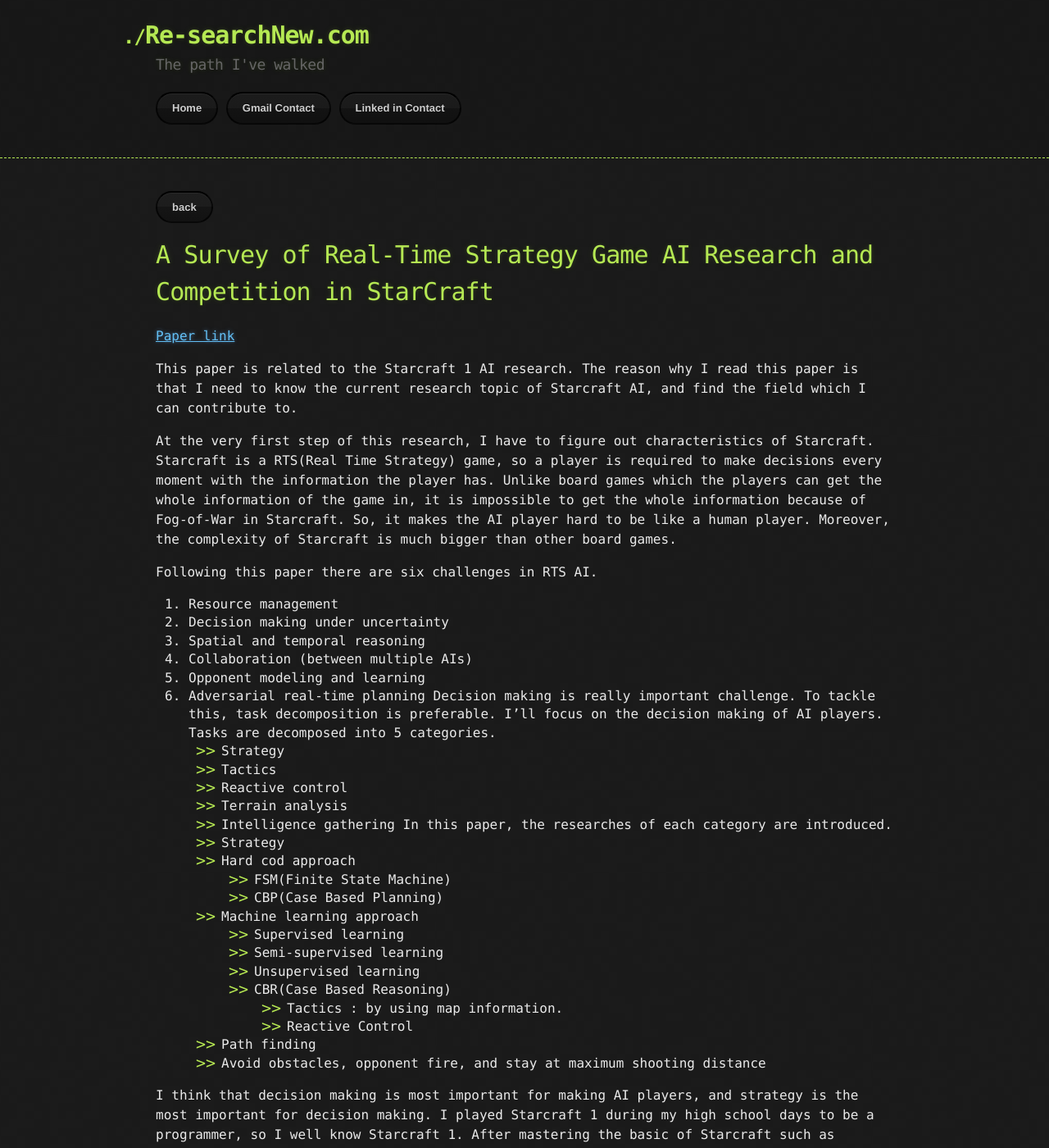
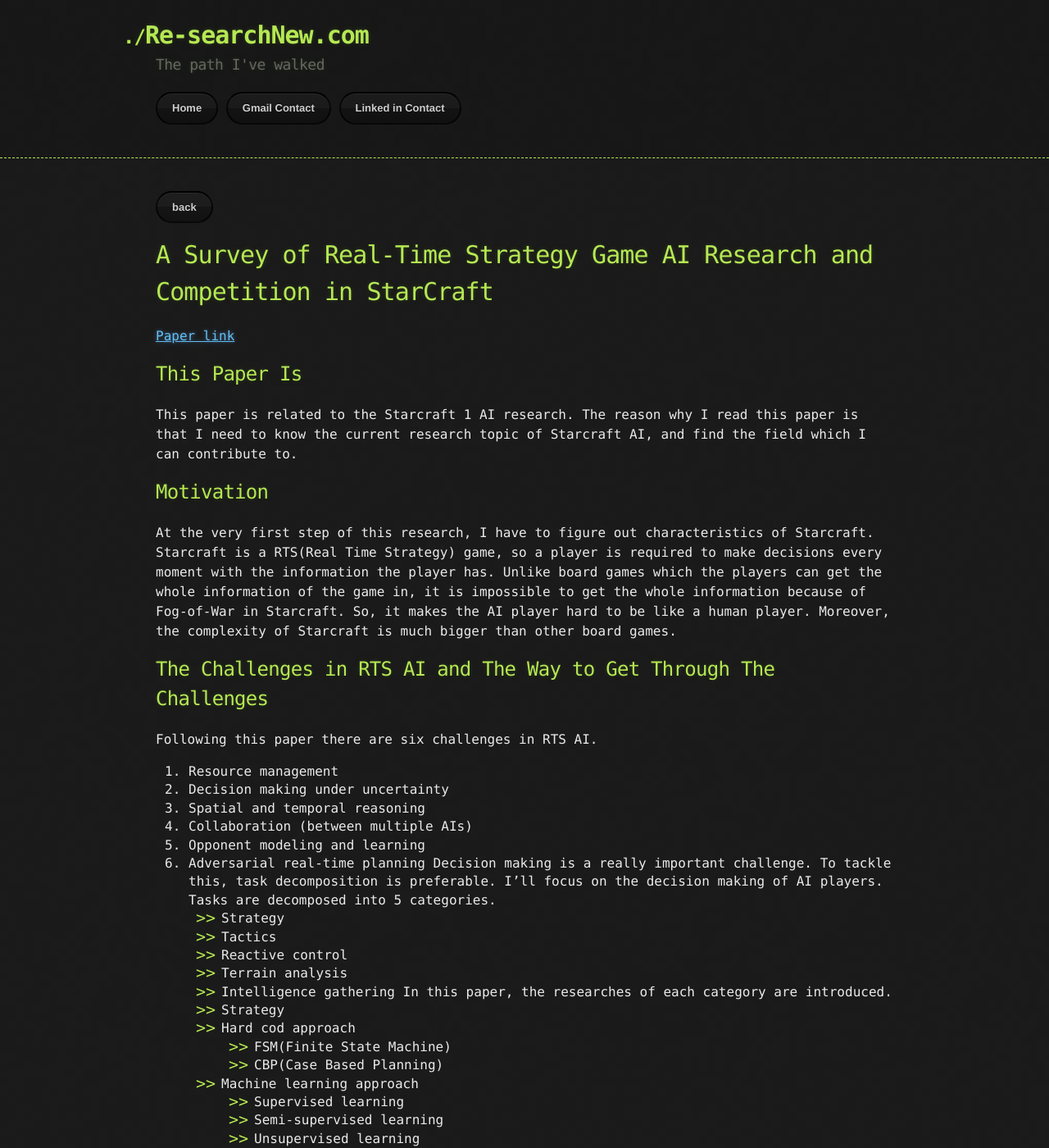
Before and after one commit to celindacain25/jin993.github.io, a Jekyll site: the page built from project/sc2AI/Prev/surv.md, in a window 1280 px wide and 1400 px high. Shown: the whole window at 82% size. Built offline with Jekyll 4.4.1, drawn with Linux system fonts in a browser that asks for light colours; comment, search, counter and statistics services are not loaded.

```diff
--- a/project/sc2AI/Prev/surv.md
+++ b/project/sc2AI/Prev/surv.md
@@ -7,10 +7,13 @@ layout: default
 
 [Paper link](http://ieeexplore.ieee.org/document/6637024/){: target="_blank"}
 
+## This Paper Is
 This paper is related to the Starcraft 1 AI research. The reason why I read this paper is that I need to know the current research topic of Starcraft AI, and find the field which I can contribute to.
 
+## Motivation
 At the very first step of this research, I have to figure out characteristics of Starcraft. Starcraft is a RTS(Real Time Strategy) game, so a player is required to make decisions every moment with the information the player has. Unlike board games which the players can get the whole information of the game in, it is impossible to get the whole information because of Fog-of-War in Starcraft. So, it makes the AI player hard to be like a human player. Moreover, the complexity of Starcraft is much bigger than other board games.
 
+## The Challenges in RTS AI and The Way to Get Through The Challenges
 Following this paper there are six challenges in RTS AI.
 1. Resource management
 1. Decision making under uncertainty
@@ -18,7 +21,7 @@ Following this paper there are six challenges in RTS AI.
 1. Collaboration (between multiple AIs)
 1. Opponent modeling and learning
 1. Adversarial real-time planning
-Decision making is really important challenge. To tackle this, task decomposition is preferable. I'll focus on the decision making of AI players. Tasks are decomposed into 5 categories.
+Decision making is a really important challenge. To tackle this, task decomposition is preferable. I'll focus on the decision making of AI players. Tasks are decomposed into 5 categories.
 - Strategy
 - Tactics
 - Reactive control
@@ -39,4 +42,5 @@ In this paper, the researches of each category are introduced.
 	- Path finding
 	- Avoid obstacles, opponent fire, and stay at maximum shooting distance
 
+## For The Future
 I think that decision making is most important for making AI players, and strategy is the most important for decision making. I played Starcraft 1 during my high school days to be a programmer, so I well know Starcraft 1. After mastering the basic of Starcraft such as spending resources, making supply buildings, and training the army continuously, the player who want to win the game should make right decisions at the right time. So, I'll focus on theses to make AI player like a human, eventhough the AI player's tactics or reactive control is not great.
```
Also changed, not shown: project/sc2AI/Prev/bcdrl.md (+5 -1 lines), project/sc2AI/Prev/sc2.md (+5 -3 lines), project/sc2AI/Prev/zero.md (+5 -0 lines).
